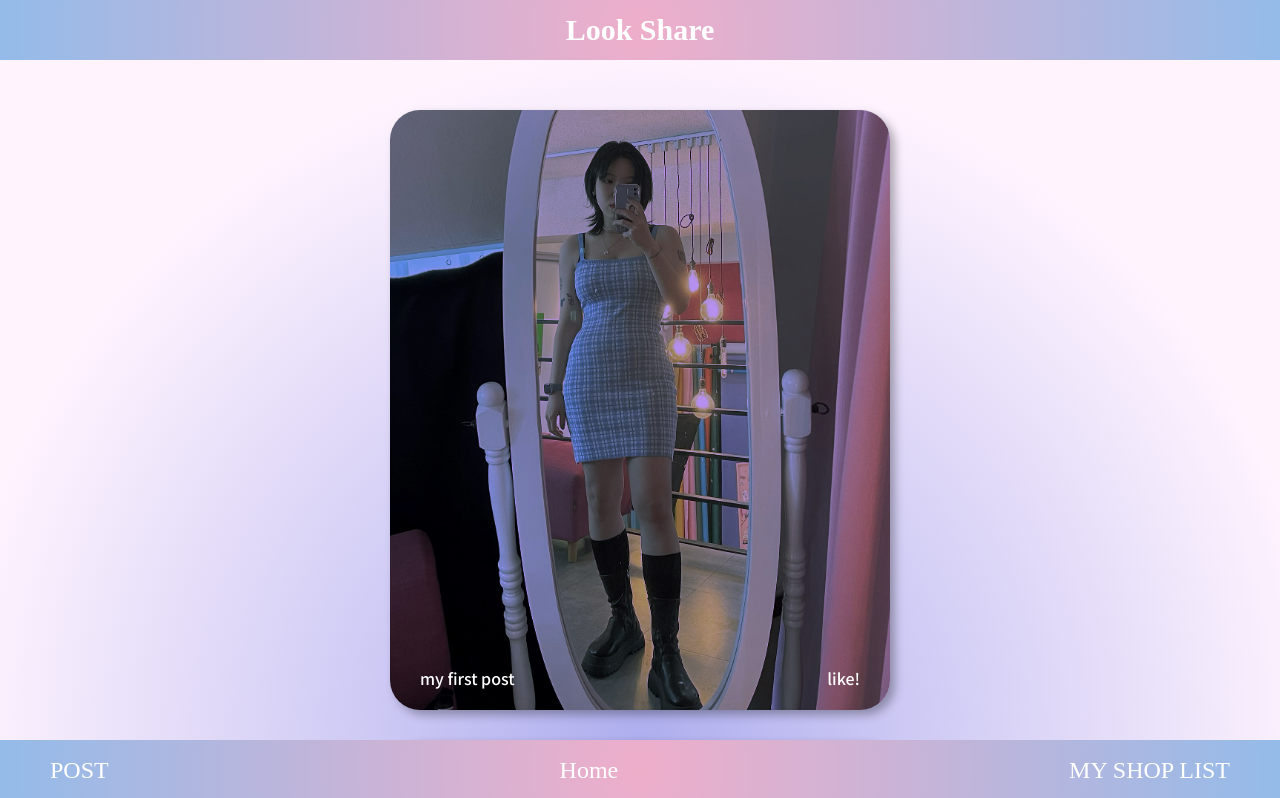
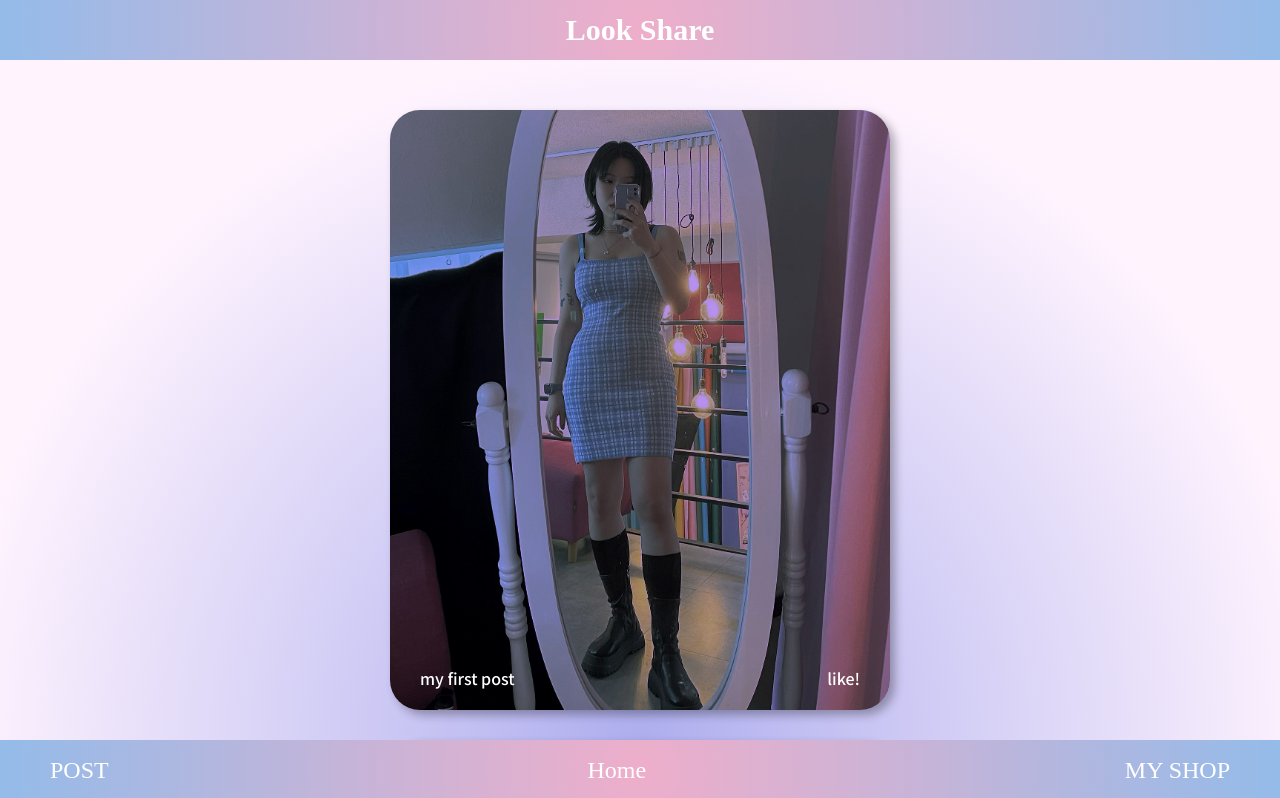
Before and after one commit to Kang-Dayeon/look_share, a Vue app in the folder lookshare/: page / in a window 1280 px wide. Shown: the top 798 px of the page. Built offline with nearby package versions, Linux system fonts and the light colour scheme; a web font is replaced by a local one.

Commit message:
메뉴이름변경

```diff
--- a/lookshare/src/App.vue
+++ b/lookshare/src/App.vue
@@ -18,7 +18,7 @@
         </li>
         <li class="footer__menu__list">
           <input type="button" id="input__shop" class="input-btn" />
-          <label for="input__shop">MY SHOP LIST</label>
+          <label for="input__shop">MY SHOP</label>
         </li>
       </ul>
     </div>
```
